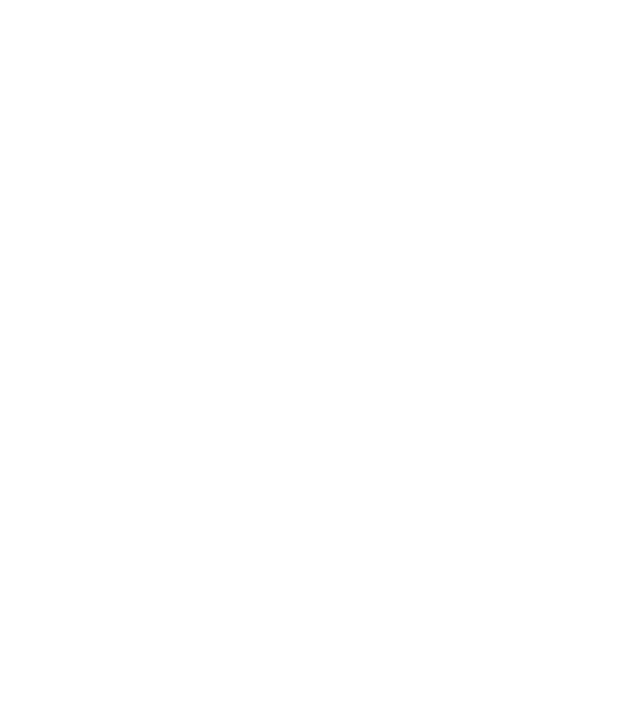
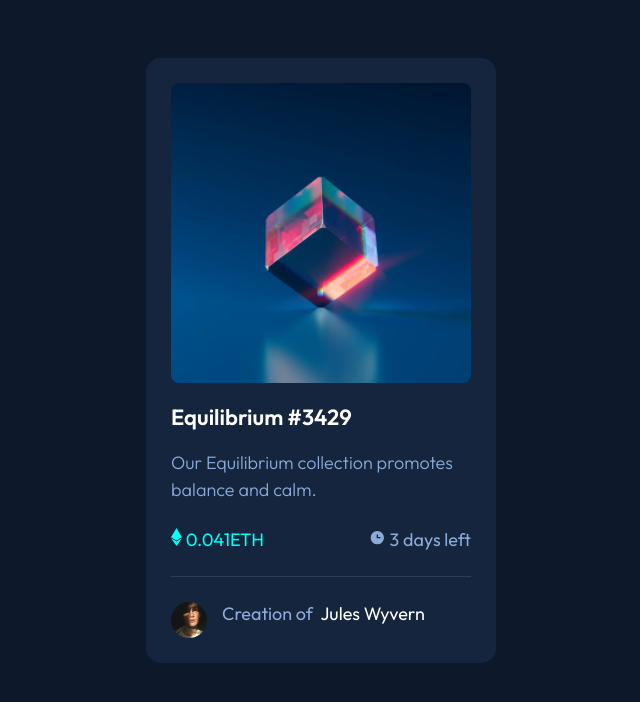
Before and after one commit to KeopsKps/day1, a plain HTML site: page index.html in a window 1280 px wide. Shown: the whole page, without its empty margins (319-959 px from the left). Drawn offline with Linux system fonts and the light colour scheme.

Commit message:
adding html and styles

```diff
--- a/index.html
+++ b/index.html
@@ -5,8 +5,37 @@
     <meta http-equiv="X-UA-Compatible" content="IE=edge">
     <meta name="viewport" content="width=device-width, initial-scale=1.0">
     <title>Day 1 | 100DaysOfCode - Christhofer Gutierrez</title>
+    <link rel="stylesheet" href="style.css">
+    <link rel="preconnect" href="https://fonts.googleapis.com" />
+    <link rel="preconnect" href="https://fonts.gstatic.com" crossorigin />
+    <link
+      href="https://fonts.googleapis.com/css2?family=Outfit:wght@300;400;600&display=swap"
+      rel="stylesheet"
+    />
 </head>
 <body>
-
+    <div id="container">
+        <div id="Card">
+            <img src="./img/image-equilibrium.jpg" alt="" class="equilibrium-image">
+            <h1 class="heading">Equilibrium #3429</h1>
+            <p>Our Equilibrium collection promotes balance and calm.</p>
+            <div class="CardInfo">
+                <span class="eth">
+                    <img src="./img/icon-ethereum.svg" alt="ethereum icon">
+                    0.041ETH
+                </span>
+                <span class="clock">
+                    <img src="./img/icon-clock.svg" alt="clock icon">
+                    3 days left
+                </span>
+            </div>
+            <hr>
+            <div class="CardFooter">
+                <img src="./img/image-avatar.png" alt="image-avatar" class="avatar">
+                <span>Creation of &#160;</span>
+                <span class="name">Jules Wyvern</span>
+            </div>
+        </div>
+    </div>
 </body>
 </html>
--- a/style.css
+++ b/style.css
@@ -0,0 +1,81 @@
+:root {
+    --bg-color: hsl(217, 54%, 11%);
+    --card-color: hsl(216, 50%, 16%);
+    --focus-color: #fff;
+    --text-color: hsl(215, 51%, 70%);
+    --eth-color: hsl(178, 100%, 50%);;
+
+}
+
+body {
+    background-color: var(--bg-color);
+    font-family: "Outfit", sans-serif;
+    font-size: 18px;
+    text-align: left;
+}
+
+#Card {
+    padding: 25px;
+    background-color: var(--card-color);
+    border-radius: 15px;
+    max-width: 300px;
+    margin: 50px auto 0px;
+}
+
+#container {
+    display: flex;
+    color: var(--text-color);
+    justify-content: center;
+    align-items: center;
+}
+
+.eth {
+    color: var(--eth-color);
+}
+
+.avatar {
+    max-width: 12%;
+    margin-right: 15px;
+}
+
+.equilibrium-image {
+    margin: auto;
+    border-radius: 8px;
+    max-width: 100%;
+}
+
+.heading {
+    font-size: 22px;
+    color: var(--focus-color);
+}
+
+p {
+    line-height: 1.5;
+    font-weight: 300;
+}
+
+.CardInfo {
+    display: flex;
+    justify-content: space-between;
+    margin: 25px 0;
+}
+
+hr {
+    margin-top: 25px;
+    border-color: hsla(215, 52%, 70%, 0.356);
+    border-bottom: none;
+    border-width: thin;
+}
+
+.name {
+    color: var(--focus-color);
+}
+
+.CardFooter {
+    margin-top: 25px;
+    display: flex;
+}
+
+.heading:hover {
+    color: ;
+}
```
Also changed, not shown: img/icon-clock.svg (added), img/icon-ethereum.svg (added), img/icon-view.svg (added), img/image-avatar.png (added), img/image-equilibrium.jpg (added).
